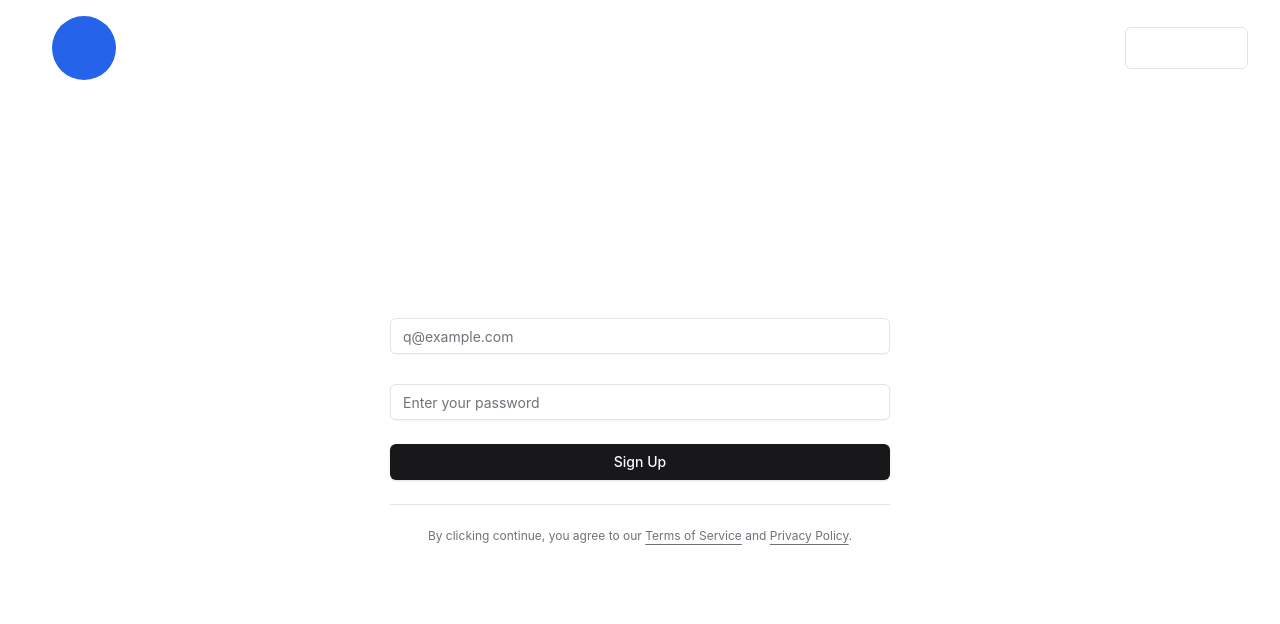
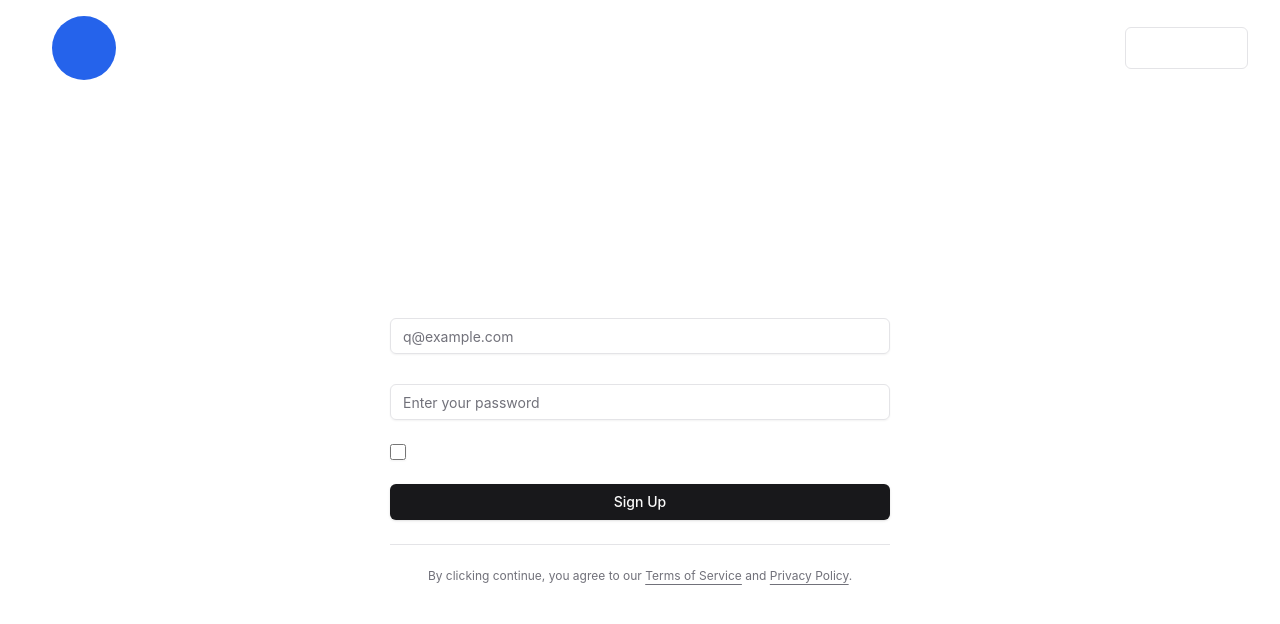
Before and after one commit to knbhagat/March-Madness-App, a React (Vite) app in the folder src/frontend-mm_app/: page /signup in a window 1280 px wide. Shown: the top 624 px of the page. Built offline with nearby package versions, Linux system fonts and the light colour scheme.

Commit message:
added show password button for login and signup

```diff
--- a/src/frontend-mm_app/src/Pages/Login-Form.tsx
+++ b/src/frontend-mm_app/src/Pages/Login-Form.tsx
@@ -3,7 +3,7 @@ import { cn } from "@/lib/utils";
 import { Button } from "@/components/ui/button";
 import { Input } from "@/components/ui/input";
 import { Label } from "@/components/ui/label";
-import { FormEvent, useRef } from "react";
+import { FormEvent, useRef, useState } from "react";
 import { useNavigate } from "react-router-dom";
 import Navbar from "@/components/navbar";
 
@@ -12,13 +12,15 @@ export function LoginForm() {
   const passwordRef = useRef<HTMLInputElement>(null);
   const navigate = useNavigate();
 
+  // State for toggling password visibility
+  const [showPassword, setShowPassword] = useState(false);
+
   const handleSubmit = async (e: FormEvent) => {
     e.preventDefault();
     const email = emailRef.current?.value;
     const password = passwordRef.current?.value;
 
     try {
-      // Make the POST request to Flask login endpoint
       const response = await fetch("http://localhost:8000/auth/login", {
         method: "POST",
         headers: {
@@ -33,26 +35,21 @@ export function LoginForm() {
         throw new Error(data.error || "Login failed");
       }
 
-      // If login is successful, store the token or user ID in localStorage
       localStorage.setItem("token", data.token);
-
-      // Navigate to homepage or dashboard
       navigate("/");
     } catch (error: any) {
       console.error("Login failed:", error);
-      alert(error.message); // Show the actual error message
+      alert(error.message);
     }
   };
 
   // Header content
-  const header = () => {
-    return (
+  const header = () => (
     <div className="flex flex-col items-center gap-2">
       <a href="#" className="flex flex-col items-center gap-2 font-medium">
         <div className="flex h-8 w-8 items-center justify-center rounded-md">
           <ShoppingBasket className="size-6" />
         </div>
-          <span className="sr-only"></span>
       </a>
       <h1 className="text-xl font-bold">Welcome Back</h1>
       <div className="text-center text-sm">
@@ -66,11 +63,9 @@ export function LoginForm() {
       </div>
     </div>
   );
-  };
 
   // Input + submit button
-  const inputBody = () => {
-    return (
+  const inputBody = () => (
     <div className="flex flex-col gap-6">
       <div className="grid gap-2">
         <Label htmlFor="email">Email</Label>
@@ -84,18 +79,30 @@ export function LoginForm() {
         <Label htmlFor="password">Password</Label>
         <Input
           id="password"
-            type="password"
+          type={showPassword ? "text" : "password"} // Toggle input type
           placeholder="Enter your password"
           ref={passwordRef}
           required
         />
       </div>
+
+      {/* Show Password Toggle */}
+      <div className="flex items-center gap-3">
+        <Input
+          id="showPass"
+          type="checkbox"
+          className="h-4 w-4"
+          onChange={() => setShowPassword((prev) => !prev)}
+          checked={showPassword}
+        />
+        <Label htmlFor="showPass" className="w-max"> Show Password </Label>
+      </div>
+
       <Button type="submit" className="w-full">
         Log In
       </Button>
     </div>
   );
-  };
 
   return (
     <div className="max-w-[500px] m-auto mt-20">
--- a/src/frontend-mm_app/src/Pages/Signup-Form.tsx
+++ b/src/frontend-mm_app/src/Pages/Signup-Form.tsx
@@ -3,10 +3,9 @@ import { cn } from "@/lib/utils"
 import { Button } from "@/components/ui/button"
 import { Input } from "@/components/ui/input"
 import { Label } from "@/components/ui/label"
-import { FormEvent, useRef } from "react"
+import { FormEvent, useRef, useState } from "react"
 import { Popover, PopoverContent, PopoverTrigger } from "@/components/ui/popover"
 import { useNavigate } from 'react-router-dom';
-// import axios from "axios"
 
 export function SignupForm () {
   // Tracks email and password from input
@@ -14,56 +13,46 @@ export function SignupForm () {
   const passwordRef = useRef<HTMLInputElement>(null);
   const navigate = useNavigate();
 
+  // State for toggling password visibility
+  const [showPassword, setShowPassword] = useState(false);
+
   // Form Submission Handler
   const handleSubmit = async (e: FormEvent) => {
     e.preventDefault();
-    // Access the values from the refs
     const email = emailRef.current?.value;
     const password = passwordRef.current?.value;
-
-
-    /** Will Need To Update once backend API endpoints are set for POST auth/register */
 
     console.log(email);
     console.log(password);
 
     try {
-      // Make the POST request using axios
       const response = await fetch("http://localhost:8000/auth/register", {
         method: "POST",
         headers: { "Content-Type": "application/json" },
         body: JSON.stringify({ email, password }),
       });
+
       const data = await response.json();
-      // Handle success response using Alert
+
       if (!response.ok) {
         throw new Error(data.error || "Signup failed");
       }
+
       alert("Signup successful!");
       navigate("/");
-      // Redirect user to home page
     } catch (error: any) {
-      // Handle error response
       console.error("Signup failed:", error);
-      // Show an error message or alert to the user
-      alert(error.message); // Show the actual error message
+      alert(error.message);
     }
   }
 
-  // functions for sections of code
-
-  // contains header icon and text prior to input
-  const header = () => {
-    return (
+  // Header Section
+  const header = () => (
     <div className="flex flex-col items-center gap-2">
-        <a
-          href="#"
-          className="flex flex-col items-center gap-2 font-medium"
-        >
+      <a href="#" className="flex flex-col items-center gap-2 font-medium">
         <div className="flex h-8 w-8 items-center justify-center rounded-md">
           <ShoppingBasket className="size-6" />
         </div>
-          <span className="sr-only"></span>
       </a>
       <h1 className="text-xl font-bold">Create an account</h1>
       <div className="text-center text-sm">
@@ -73,12 +62,10 @@ export function SignupForm () {
         </a>
       </div>
     </div>
-    )
-  }
+  );
 
-  // contains label, inputs, and button to submit form
-  const inputBody = () => {
-    return (
+  // Input Body Section (Now with show password functionality)
+  const inputBody = () => (
     <div className="flex flex-col gap-6">
       <div className="grid gap-2">
         <Label htmlFor="email">Email</Label>
@@ -92,24 +79,35 @@ export function SignupForm () {
         <Label htmlFor="password">Password</Label>
         <Input
           id="password"
-            type="password"
+          type={showPassword ? "text" : "password"} // Toggle input type
           placeholder="Enter your password"
           ref={passwordRef}
           required
         />
       </div>
+
+      {/* Show Password Checkbox */}
+      <div className="flex items-center gap-3">
+        <Input
+          id="showPass"
+          type="checkbox"
+          className="h-4 w-4"
+          onChange={() => setShowPassword((prev) => !prev)} // Toggle state
+          checked={showPassword}
+        />
+        <Label htmlFor="showPass" className="w-max"> Show Password </Label>
+      </div>
+
       <Button type="submit" className="w-full">
         Sign Up
       </Button>
     </div>
-    )
-  }
+  );
 
-  // contains policies of app via link popover
-  const agreementText = () => {
-    return (
-      <div className="text-balance text-center text-xs text-muted-foreground [&_a]:underline [&_a]:underline-offset-4 hover:[&_a]:text-primary ">
-          By clicking continue, you agree to our {" "}
+  // Agreement Text
+  const agreementText = () => (
+    <div className="text-center text-xs text-muted-foreground [&_a]:underline [&_a]:underline-offset-4 hover:[&_a]:text-primary ">
+      By clicking continue, you agree to our{" "}
       <Popover>
         <PopoverTrigger asChild><a href="#">Terms of Service</a></PopoverTrigger>
         <PopoverContent>
@@ -147,11 +145,9 @@ export function SignupForm () {
       </Popover>
       .
     </div>
-    )
-  }
+  );
 
   return (
-
     <div className="auth-container max-w-[500px] m-auto mt-20">
       <div className={cn("flex flex-col gap-6")}>
         <form onSubmit={handleSubmit}>
```
Lines whose indentation alone changed are shown as unchanged.
